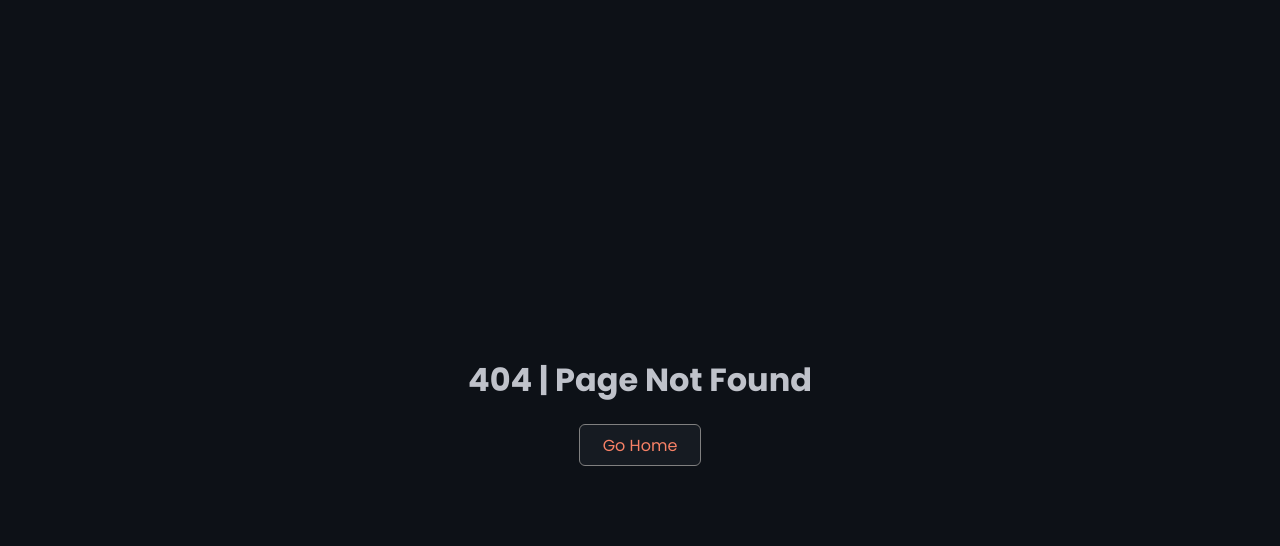
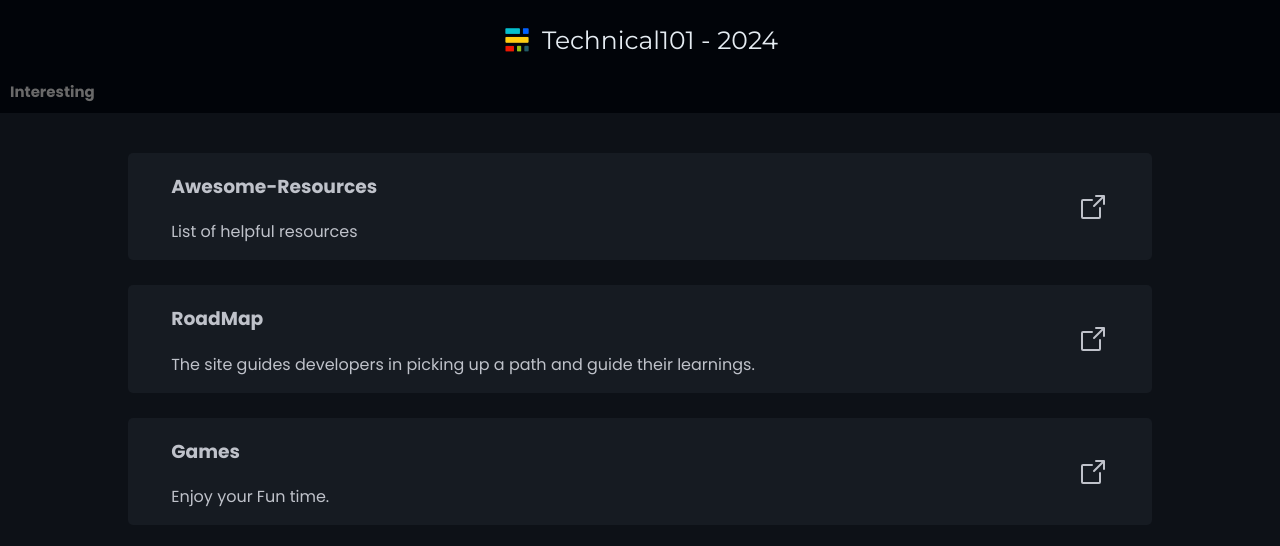
Before and after one commit to abhi5455/Technical-101, a React (Vite) app: page /Interesting in a window 1280 px wide. Before the commit this address had no page. Shown: the top 546 px of the page. Built offline with nearby package versions, Linux system fonts and the light colour scheme; a web font is replaced by a local one.

Commit message:
Initial Commit

```diff
--- a/src/main.jsx
+++ b/src/main.jsx
@@ -6,6 +6,7 @@ import Home from "./pages/Home.jsx";
 import OurLinks from "./pages/OurLinks.jsx";
 import StudentProjects from "./pages/StudentProjects.jsx";
 import ErrorElement from "./components/ErrorElement/ErrorElement.jsx";
+import Interesting from "./pages/Interesting.jsx";
 
 
 const router = createBrowserRouter([
@@ -21,6 +22,10 @@ const router = createBrowserRouter([
     {
         path: "/StudentProjects",
         element: <StudentProjects/>,
+    },
+    {
+        path: "/Interesting",
+        element: <Interesting/>,
     }
 ]);
 createRoot(document.getElementById('root')).render(
--- a/src/pages/Home.jsx
+++ b/src/pages/Home.jsx
@@ -21,7 +21,7 @@ export default function Home() {
             },
             {
                 section: "Interesting",
-                path: "/interesting"
+                path: "/Interesting"
             }
         ])
     }, []);
--- /dev/null
+++ b/src/pages/Interesting.jsx
@@ -0,0 +1,46 @@
+import '../components/Element/Element.css'
+import Element from "../components/Element/Element.jsx";
+import {useEffect, useState} from "react";
+import ContainerElements from "../components/ContainerElements.jsx";
+
+
+function Interesting() {
+    let [innerElementObj, setInnerElementObj] = useState([]);
+    let [innerElements, setInnerElements] = useState([]);
+
+    useEffect(() => {
+        setInnerElementObj([
+            {
+                heading: "Awesome-Resources",
+                link: "https://shahednasser.github.io/awesome-resources/",
+                description: "List of helpful resources"
+            },
+            {
+                heading: "RoadMap",
+                link: "https://roadmap.sh/",
+                description: "The site guides developers in picking up a path and guide their learnings."
+            },
+            {
+                heading: "Games",
+                link: "https://gamesnacks.com/",
+                description: "Enjoy your Fun time."
+            },
+        ]);
+    },[]);
+
+
+    useEffect(() => {
+        let arr=[]
+        for (let i = 0; i < innerElementObj.length; i++) {
+            arr.push(<Element key={i} heading={innerElementObj[i].heading} link={innerElementObj[i].link} description={innerElementObj[i].description}></Element>);
+        }
+        setInnerElements(arr);
+    }, [innerElementObj]);
+
+
+    return (
+        <ContainerElements Elements={innerElements}></ContainerElements>
+    )
+}
+
+export default Interesting
```
